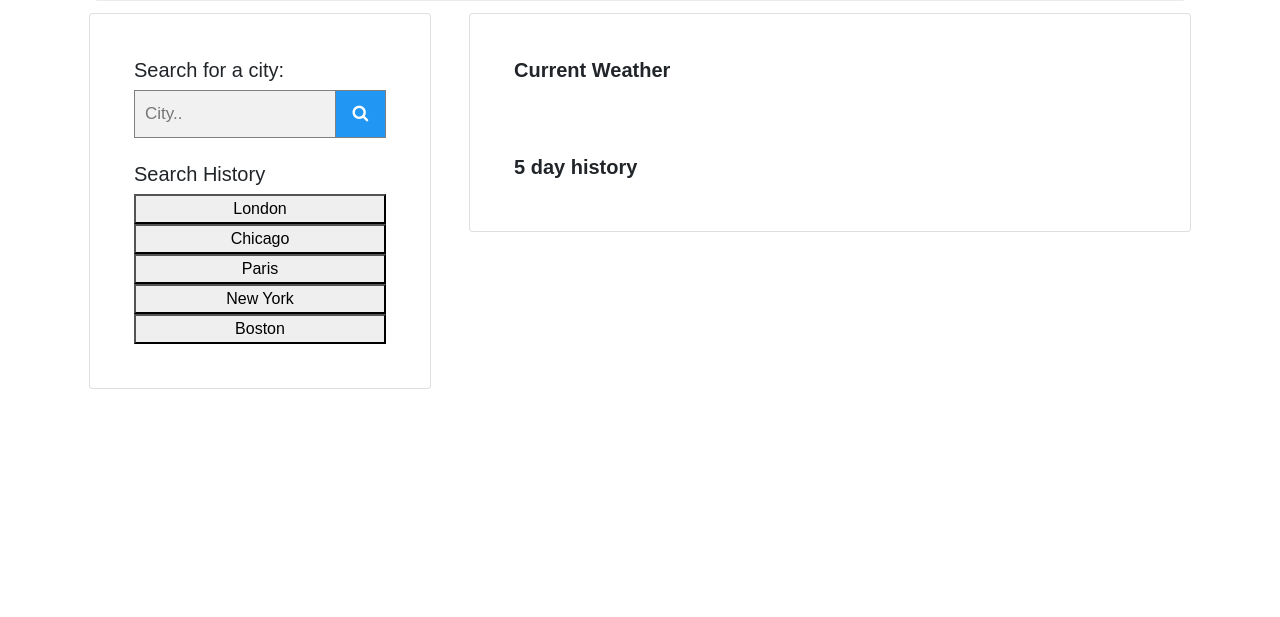
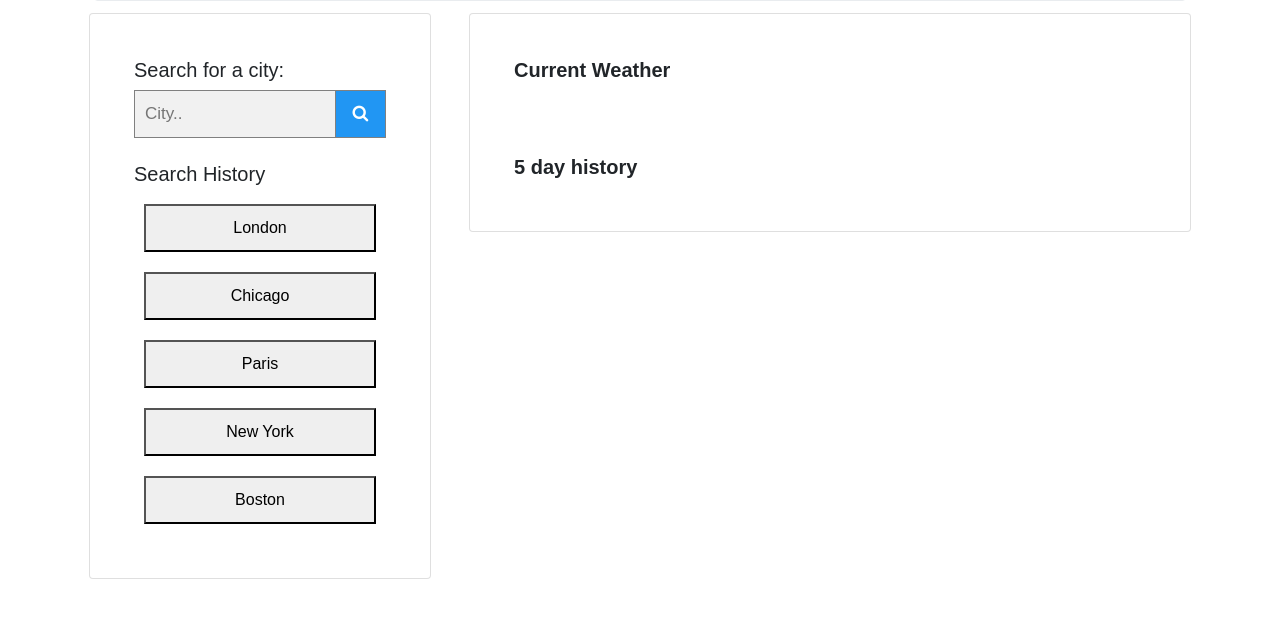
Before and after one commit to smeruva1/weather_dashboard, a plain HTML site: page index.html in a window 1280 px wide. Shown: the part 111-728 px from the top of the page. Drawn offline with nearby package versions, Linux system fonts and the light colour scheme.

Commit message:
Added padding and margin to buttons

```diff
--- a/Assets/style.css
+++ b/Assets/style.css
@@ -43,3 +43,9 @@ body {
     margin: 5px;
 
   }
+
+  .city-btn{
+    padding: 10px;
+    margin: 10px;
+
+  }
--- a/index.html
+++ b/index.html
@@ -140,6 +140,7 @@
                         console.log(a);
                         // Adding a class of city-btn to our button
                         a.addClass("city-btn");
+                        a.attr("marginBottom","50px");
                         //a.attr("class", "list-group-item list-group-item-action");
                         // Adding a data-attribute
                         a.attr("city-name", restoreCity[i]);
```
